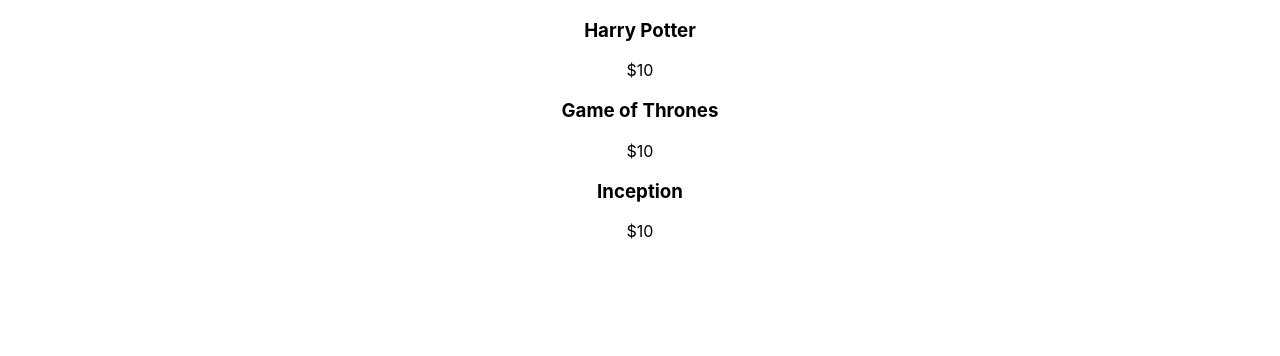
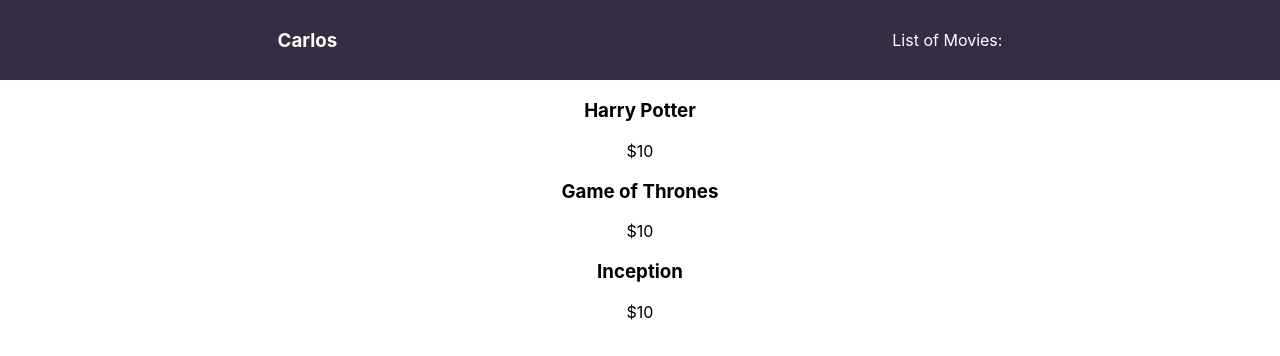
Before and after one commit to bycdiaz/react-context-tutorial, a React (Create React App) app: page / in a window 1280 px wide. Shown: the top 356 px of the page. Built offline with nearby package versions, Linux system fonts and the light colour scheme.

Commit message:
Styles navbar.

```diff
--- a/package.json
+++ b/package.json
@@ -8,7 +8,8 @@
     "@testing-library/user-event": "^7.2.1",
     "react": "^16.13.1",
     "react-dom": "^16.13.1",
-    "react-scripts": "3.4.3"
+    "react-scripts": "3.4.3",
+    "styled-components": "^5.1.1"
   },
   "scripts": {
     "start": "react-scripts start",
--- a/src/App.js
+++ b/src/App.js
@@ -1,10 +1,12 @@
 import React from 'react';
 import './App.css';
 import MovieList from "./MovieList";
+import Nav from "./Nav";
 
 function App() {
   return (
     <div className="App">
+      <Nav />
       <MovieList />
     </div>
   );
--- /dev/null
+++ b/src/Nav.js
@@ -0,0 +1,26 @@
+import React from 'react';
+import styled from 'styled-components';
+
+const Navbar = styled.nav`
+display: flex;
+flex-direction: row;
+align-items: center;
+justify-content: space-around;
+padding: 10px 0px;
+
+color: white;
+background-color: #362c43;
+
+`
+
+function Nav() {
+
+  return (
+    <Navbar>
+      <h3>Carlos</h3>
+      <p>List of Movies: </p>
+    </Navbar>
+  )
+}
+
+export default Nav;
```
Also changed, not shown: 1 other file (tests, documents, lock files or other folders).
